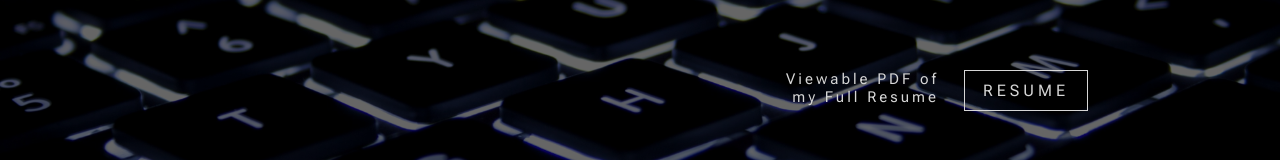
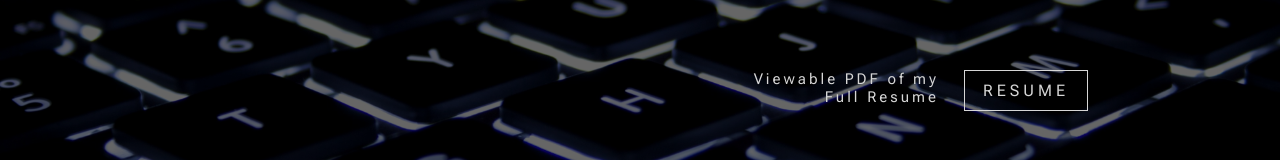
Before and after one commit to tedhz/ted-zhang-website, a React (Create React App) app: page / in a window 1280 px wide. Shown: the part 970-1130 px from the top of the page. Built offline with nearby package versions, Linux system fonts and the light colour scheme.

Commit message:
Update Home.scss

```diff
--- a/src/pages/home/Home.scss
+++ b/src/pages/home/Home.scss
@@ -83,6 +83,7 @@ h3 {
     color: #D6D6D6;
     padding-right: 20px;
     text-align: right;
+    padding-right: 2rem;
 }
 
 .left-text {
```
